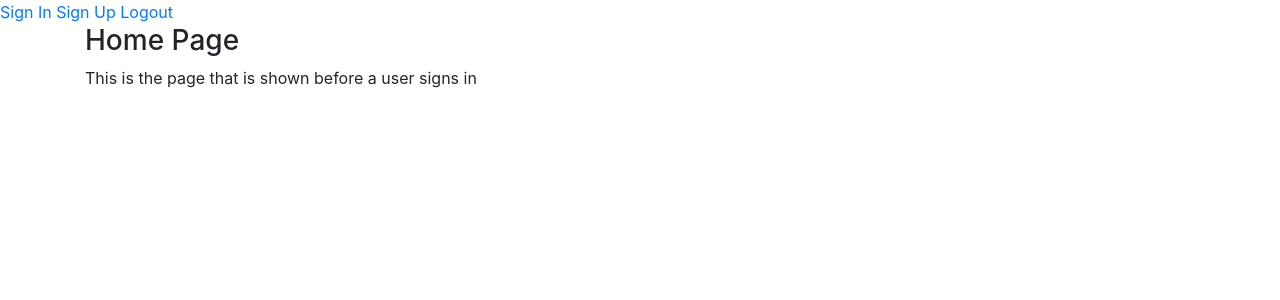
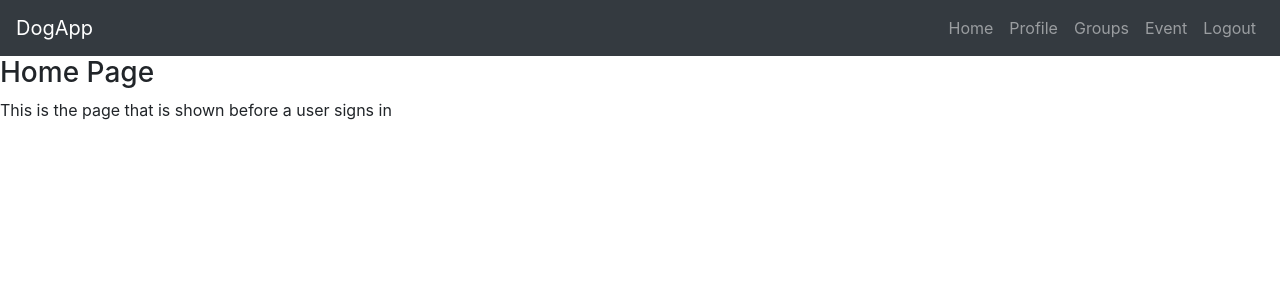
Before and after one commit to tylerhgv/INFO3135_Project, a PHP site: page /index.php in a window 1280 px wide. Shown: the top 300 px of the page. Run offline with PHP 8.4, Linux system fonts and the light colour scheme; the visitor is signed in with stand-in values (Sample User, id 1); some libraries are stand-ins or nearby versions.

Commit message:
Implement dynamic header

```diff
--- a/view/header.php
+++ b/view/header.php
@@ -4,16 +4,29 @@
       <meta charset="UTF-8">
       <meta name="viewport" content="width=device-width, initial-scale=1.0">
       <meta http-equiv="X-UA-Compatible" content="ie=edge">
-    <title>Login System</title>
+      <title>Dog App</title>
       <link rel="stylesheet" href="https://maxcdn.bootstrapcdn.com/bootstrap/4.0.0/css/bootstrap.min.css" integrity="sha384-Gn5384xqQ1aoWXA+058RXPxPg6fy4IWvTNh0E263XmFcJlSAwiGgFAW/dAiS6JXm" crossorigin="anonymous">
       <link rel="stylesheet" type="text/css" href="style.css">
   </head>
   <body>
-
     <?php session_start(); ?>
-
-  <a href="/php_login_v4/INFO3135_Project/auth/signinpage.php">Sign In</a>
-  <a href="/php_login_v4/INFO3135_Project/auth/signuppage.php">Sign Up</a>
-  <a href="/php_login_v4/INFO3135_Project/auth/signout.php">Logout</a>
-
-  <div class="container">
+    <nav class="navbar navbar-expand-lg navbar-dark bg-dark d-flex justify-content-end">
+      <a class="navbar-brand mr-auto" href="index.php?action=home">DogApp</a>
+      <?php
+        // Navbar changes dynamically
+        if (isset($_SESSION['signedin']) && $_SESSION['signedin'] === true) {
+      ?>
+        <div class="navbar-nav">
+          <a class="nav-link" href="index.php?action=home">Home</a>
+          <a class="nav-link" href="index.php?action=profile">Profile</a>
+          <a class="nav-link" href="index.php?action=groups">Groups</a>
+          <a class="nav-link" href="index.php?action=events">Event</a>
+          <a class="nav-link" href="index.php?action=logout">Logout</a>
+        </div>
+      <?php } else { ?>
+        <div class="navbar-nav">
+          <a class="nav-link" href="index.php?action=signin">Sign In</a>
+          <a class="nav-link" href="index.php?action=signup">Sign Up</a>
+        </div>
+      <?php } ?>
+    </nav>
```
Lines whose indentation alone changed are shown as unchanged.
